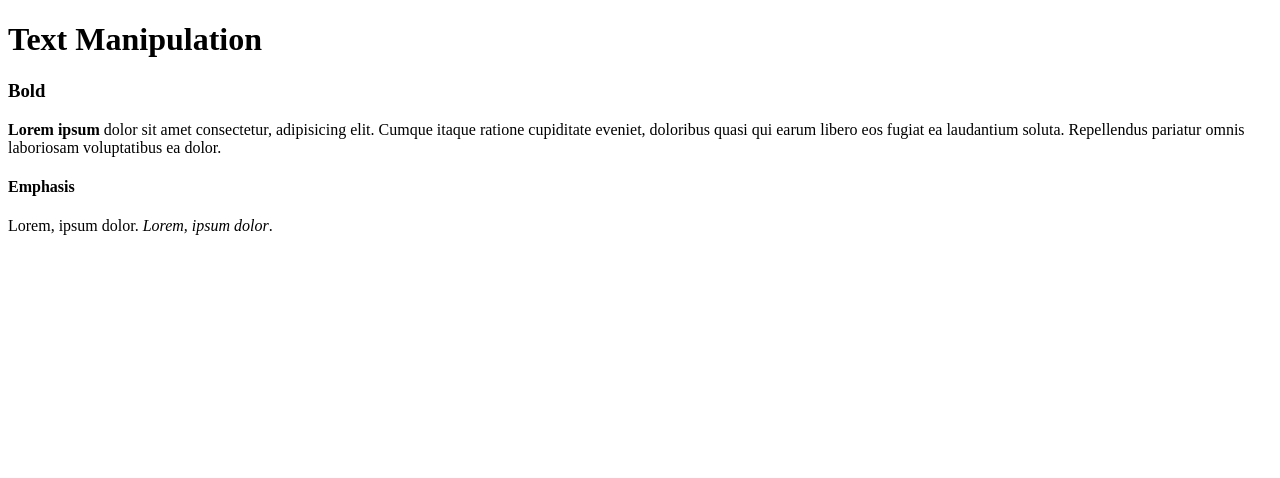
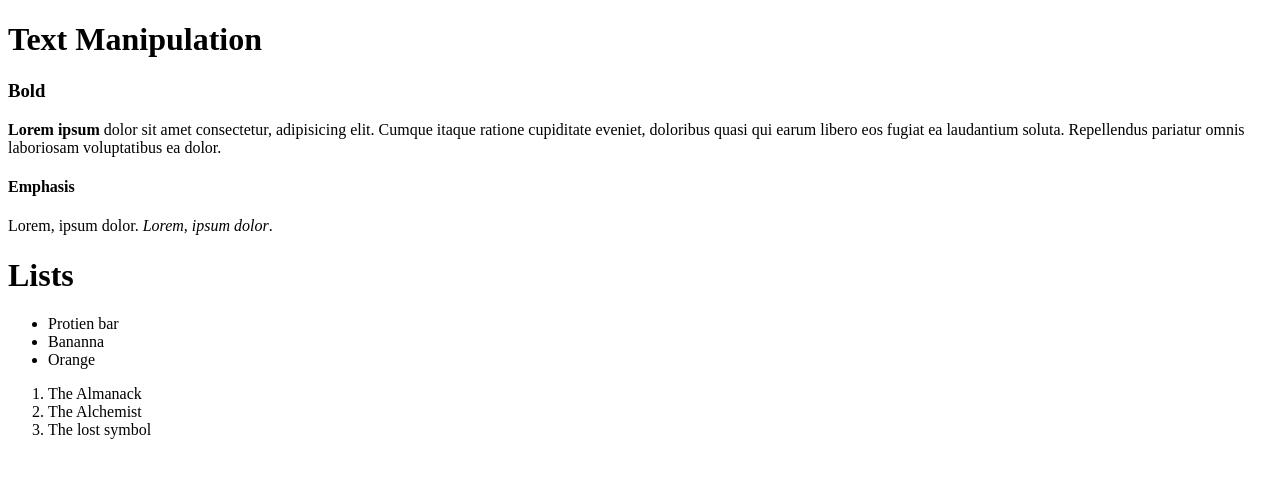
Before and after one commit to Czx-bot/git_test, a plain HTML site: page blog_index.html in a window 1280 px wide. Drawn offline with Linux system fonts and the light colour scheme.

Commit message:
Testing text manipulation and lists in HTML

```diff
--- a/blog_index.html
+++ b/blog_index.html
@@ -11,5 +11,17 @@
     <p><strong>Lorem ipsum </strong> dolor sit amet consectetur, adipisicing elit. Cumque itaque ratione cupiditate eveniet, doloribus quasi qui earum libero eos fugiat ea laudantium soluta. Repellendus pariatur omnis laboriosam voluptatibus ea dolor.</p>
     <h4>Emphasis</h4>
     <p>Lorem, ipsum dolor. <em>Lorem, ipsum dolor</em>.</p>
+
+    <h1>Lists</h1>
+    <ul>
+        <li>Protien bar</li>
+        <li>Bananna</li>
+        <li>Orange</li>
+    </ul>
+    <ol>
+        <li>The Almanack</li>
+        <li>The Alchemist</li>
+        <li>The lost symbol</li>
+    </ol>
 </body>
 </html>
```
